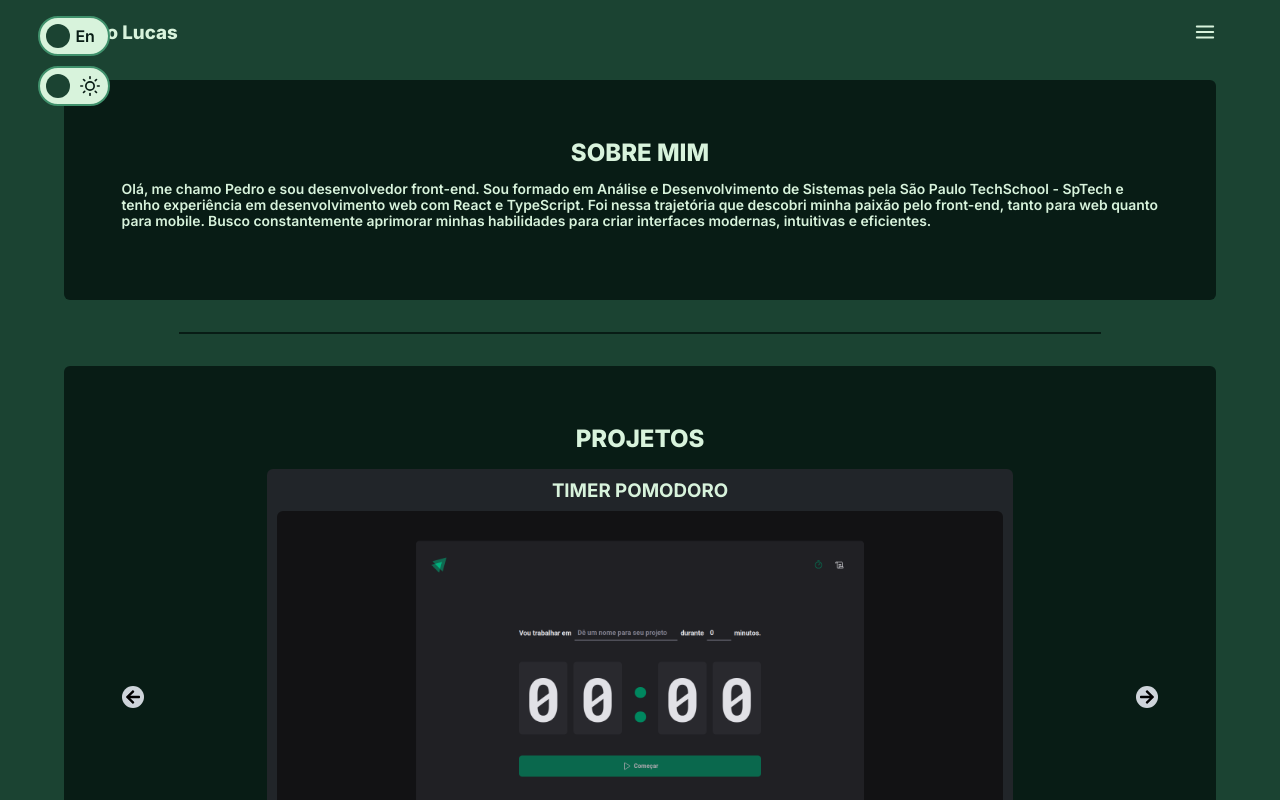
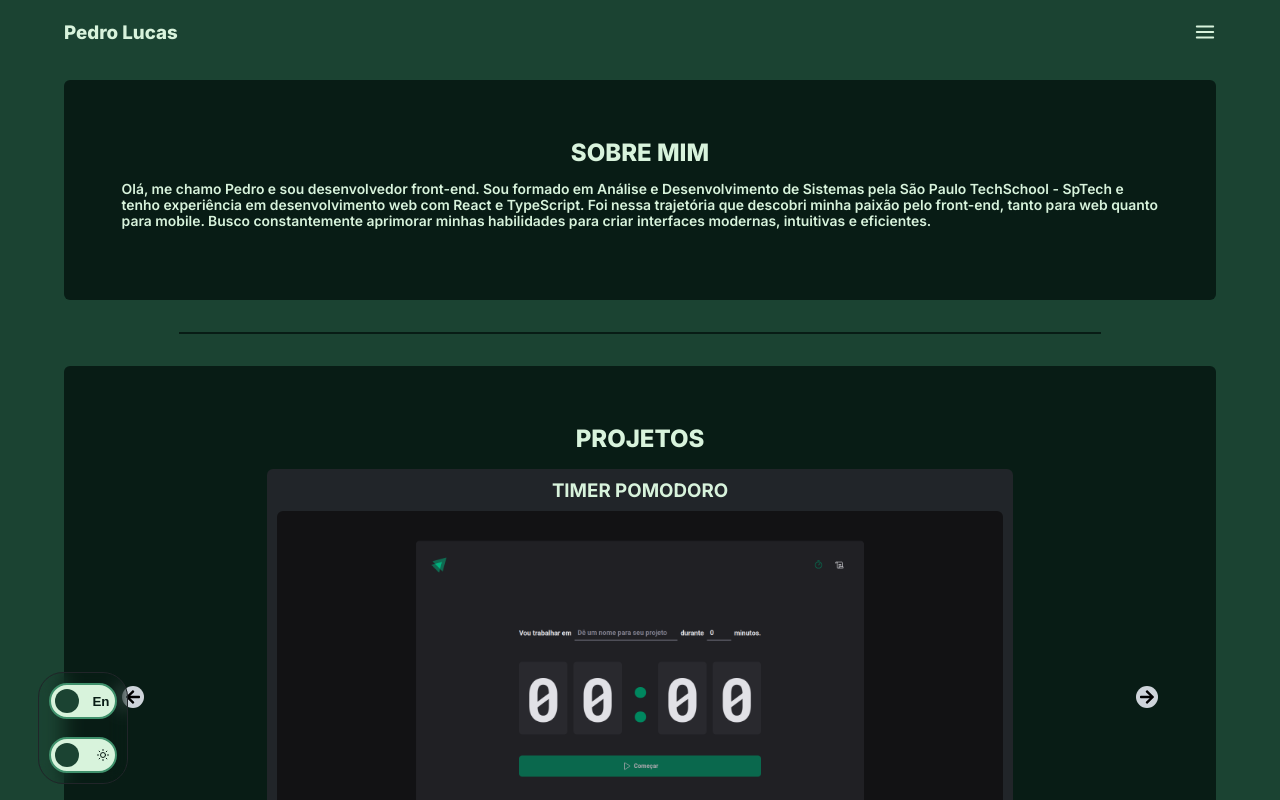
Before and after one commit to pedro-pl/portifolio, a React (Vite) app: page / in a window 1280 px wide. Shown: the top 800 px of the page. Built offline with nearby package versions, Linux system fonts and the light colour scheme.

Commit message:
feat: função de mover os toggles pela tela

```diff
--- a/src/pages/index.tsx
+++ b/src/pages/index.tsx
@@ -1,10 +1,12 @@
-import { useState } from 'react';
+import { useState, useRef } from 'react';
 import { Card, Container, Header, LineDivisor, ProjectContainer, CardKnowledge, CardProject, ToggleContainer, Toggle, Footer } from './styles';
 
 import { FiMenu } from 'react-icons/fi';
 import { FiSun } from "react-icons/fi";
 import { FaMoon, FaArrowRight, FaArrowLeft } from "react-icons/fa";
 import { IoLogoJavascript, IoLogoReact, IoMailOutline, IoLogoLinkedin, IoLogoGithub, IoLogoWhatsapp } from "react-icons/io5";
+
+import Draggable from "react-draggable";
 
 import TimerPomodoro from '../assets/timer-pomodoro.png';
 
@@ -19,6 +21,8 @@ export function Home({changeTheme}: themeProps){
     const [about, setAbout] = useState(aboutPtBr)
     const [isOn, setIsOn] = useState(false);
 
+    const draggableRef = useRef<HTMLDivElement>(null)
+
     function changeColorTheme(){
         if(theme === 'dark'){
             setTheme('light')
@@ -30,6 +34,8 @@ export function Home({changeTheme}: themeProps){
     }
 
     function ChangeLanguageAbout(){
+        console.log("hello")
+
         if(about === aboutPtBr){
             setAbout(aboutEn)
             setIsOn(!isOn)
@@ -110,17 +116,17 @@ export function Home({changeTheme}: themeProps){
                 </div>
             </Footer>
 
-            <ToggleContainer>
-                <Toggle isOn={isOn} onClick={() => ChangeLanguageAbout()}>
-                    <p>{about === aboutPtBr ? 'En' : 'Pt'}</p>
-                </Toggle>
+            <Draggable nodeRef={draggableRef as React.RefObject<HTMLElement>} bounds="body">
+                <ToggleContainer ref={draggableRef}>
+                    <Toggle $isOn={isOn} onClick={() => {ChangeLanguageAbout()}}>
+                        <p>{about === aboutPtBr ? "En" : "Pt"}</p>
+                    </Toggle>
 
-                <Toggle isOn={theme === 'dark' ? true : false} onClick={() => changeColorTheme()}>
-                    {
-                        theme === 'dark' ? <FiSun size={20}/> : <FaMoon size={20}/>
-                    }
-                </Toggle>
-            </ToggleContainer>
+                    <Toggle $isOn={theme === "dark"} onClick={() => changeColorTheme()}>
+                        {theme === "dark" ? <FiSun size={20} /> : <FaMoon size={20} />}
+                    </Toggle>
+                </ToggleContainer>
+            </Draggable>
         </Container>
     )
 }
--- a/src/pages/styles.ts
+++ b/src/pages/styles.ts
@@ -18,12 +18,20 @@ export const ToggleContainer = styled.div`
     flex-direction: column;
     justify-content: space-between;
     position: fixed;
-    top: 1rem;
+    bottom: 1rem;
     left: 3%;
     align-self: end;
+    backdrop-filter: blur(10px);
+    padding: 10px;
+    border: 1px solid ${props => props.theme['sub-background']};
+    border-radius:25px;
 `
 
-export const Toggle = styled.div<{ isOn: Boolean }>`
+interface ToggleProps {
+    $isOn: boolean;
+}
+
+export const Toggle = styled.button<ToggleProps>`
     width: 68px;
     height: 36px;
     background: ${props => props.theme['text']};
@@ -40,32 +48,28 @@ export const Toggle = styled.div<{ isOn: Boolean }>`
         height: 24px;
         background: ${props => props.theme['background']};
         border-radius: 50%;
-        top: 22%;
-        left: ${({ isOn }) => (isOn ? '38px' : '8px')};
+        top: 25%;
+        left: ${({ $isOn }) => ($isOn ? '48px' : '16px')};
         transform: translateY(-50%);
         transition: left 0.3s ease;
-
-        &:last-child{
-            top: 50%;
-        }
     }
 
     svg {
         font-weight: 600;
         color: ${props => props.theme['background-card']};
-        margin-left: ${({ isOn }) => (isOn ? '40px' : '10px')};
+        margin-left: ${({ $isOn }) => ($isOn ? '40px' : '10px')};
     }
 
     p{
         font-weight: 600;
         color: ${props => props.theme['background-card']};
-        margin-left: ${({ isOn }) => (!isOn ? '35px' : '10px')};
+        margin-left: ${({ $isOn }) => (!$isOn ? '35px' : '10px')};
     }
 
     &:last-child{
         &:before{
-            top: 78%;
-            left: ${({ isOn }) => (!isOn ? '38px' : '8px')};
+            top: 74.5%;
+            left: ${({ $isOn }) => (!$isOn ? '48px' : '16px')};
         }
     }
 `
```
